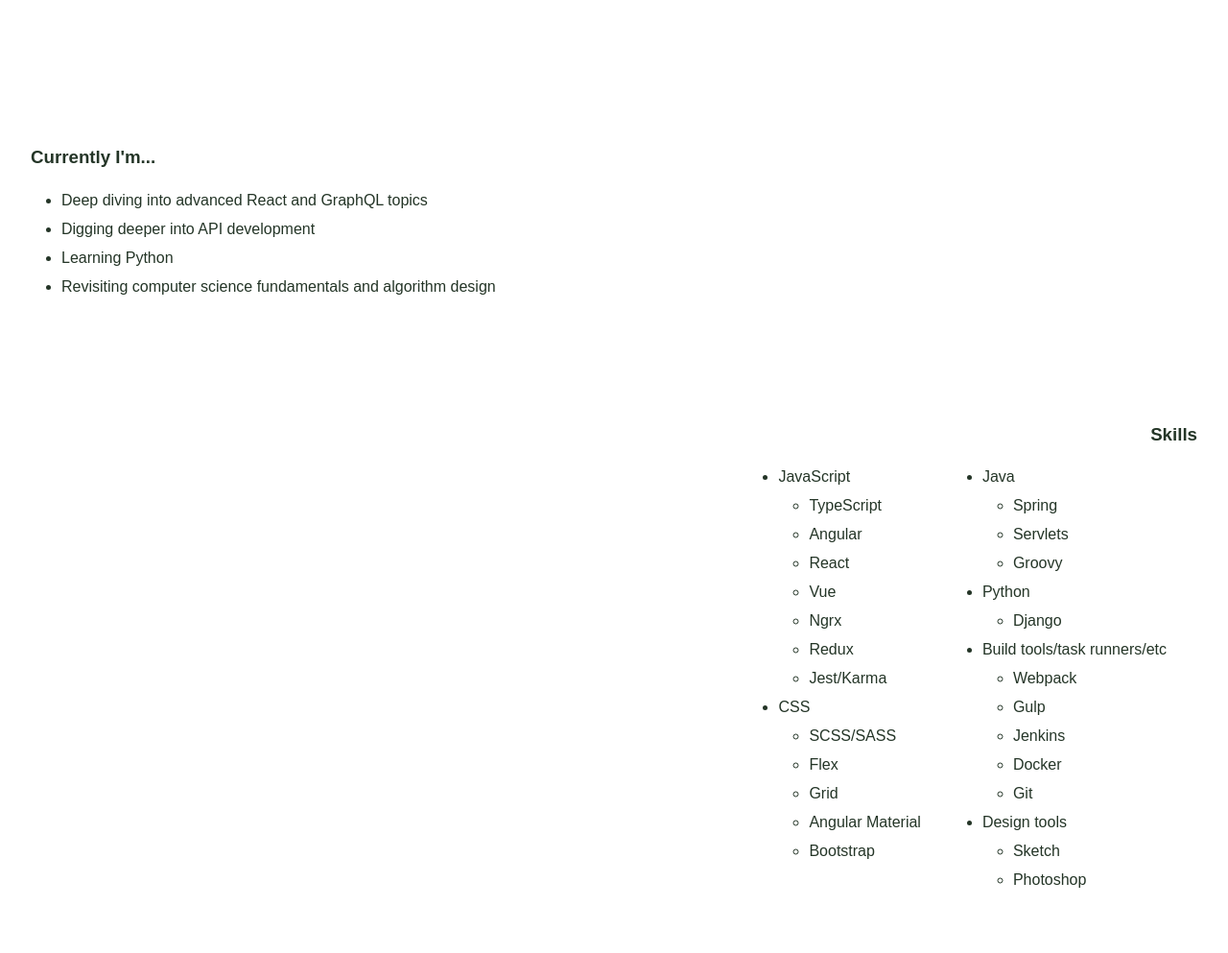
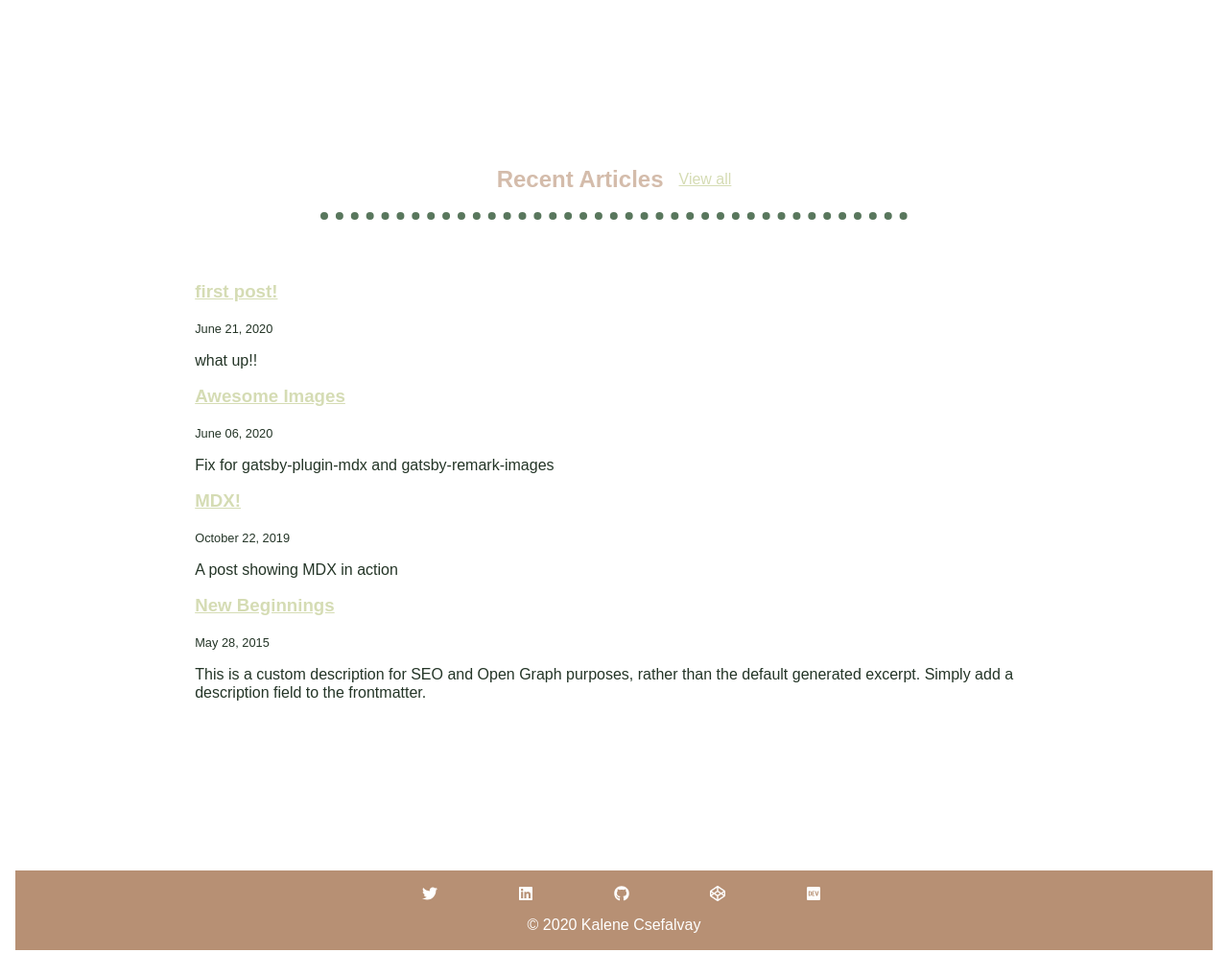
Before and after one commit to kalenenc/kalene-gatsby-personal-website, a Gatsby site: page / in a window 1280 px wide. Shown: the part 680-1673 px from the top of the page at 96% size. Built offline with nearby package versions, Linux system fonts and the light colour scheme; Gatsby itself is replaced by a stand-in of ours; some packages are replaced by stand-ins of ours.

Commit message:
articles preview component, prettier clean up, deletes unused files

```diff
--- a/src/components/ArticlesPreview.js
+++ b/src/components/ArticlesPreview.js
@@ -1,11 +1,49 @@
-import React from 'react'
+import React from "react"
+import { Link } from "gatsby"
+import HorizontalRule from "./HorizontalRule"
+import articlesPreviewStyles from "./style-modules/articlespreview.module.css"
 
-const ArticlesPreview = (_props) => {
+// @TODO: see if potentially this could be re-used in blog.js?
+const ArticlesPreview = props => {
+  const posts = props.posts
+  const firstFourPosts = posts.slice(0, 4)
 
-  // Lear
+  const hrConfig = {
+    width: "70%",
+    color: "var(--green)",
+    size: "0.5rem",
+    paddingBottom: "var(--lg-spacing)",
+  }
 
+  return (
+    <section>
+      <div className={articlesPreviewStyles.heading_container}>
+        <h2>Recent Articles</h2>
+        <Link className={articlesPreviewStyles.view_all} to="/blog">
+          View all
+        </Link>
+      </div>
 
-  // return (
+      <HorizontalRule hrConfig={hrConfig} />
 
-  // )
+      {firstFourPosts.map(({ node }) => {
+        const title = node.frontmatter.title || node.fields.slug
+        return (
+          <div key={node.fields.slug}>
+            <h3>
+              <Link to={`blog${node.fields.slug}`}> {title}</Link>
+            </h3>
+            <small>{node.frontmatter.date}</small>
+            <p
+              dangerouslySetInnerHTML={{
+                __html: node.frontmatter.description || node.excerpt,
+              }}
+            />
+          </div>
+        )
+      })}
+    </section>
+  )
 }
+
+export default ArticlesPreview
--- /dev/null
+++ b/src/components/Resources.js
@@ -0,0 +1,5 @@
+import React from "react"
+
+const Resources = () => {}
+
+export default Resources
--- a/src/components/header.js
+++ b/src/components/header.js
@@ -5,7 +5,7 @@
 import headerStyles from "./style-modules/header.module.css"
 import MeAndReese from "../images/me-and-reese-icon.jpg"
 
-const Header = (props) => {
+const Header = props => {
   // Proposed breakpoint for header: 980px
 
   const [svgSize, setSvgSize] = useState(0)
@@ -18,16 +18,15 @@
   const hrConfig = {
     width: "75%",
     color: "var(--olive)",
+    size: "0.7rem",
   }
 
   useEffect(() => {
     const handleResize = () => {
       if (imageRef.current) {
-
         setSvgSize(`${imageRef.current.getBoundingClientRect().height}px`)
         setTopOffset(imageRef.current.offsetTop)
         setLeftOffset(imageRef.current.offsetLeft)
-
       }
     }
 
@@ -73,11 +72,7 @@
             }}
             opacity="0.1"
           >
-            <rect
-              width={svgSize}
-              height={svgSize}
-              fill="var(--light-olive)"
-            />
+            <rect width={svgSize} height={svgSize} fill="var(--light-olive)" />
           </svg>
           <svg
             className={headerStyles.svg__two}
@@ -89,11 +84,7 @@
             }}
             opacity="0.1"
           >
-            <rect
-              width={svgSize}
-              height={svgSize}
-              fill="var(--light-olive)"
-            />
+            <rect width={svgSize} height={svgSize} fill="var(--light-olive)" />
           </svg>
           <svg
             className={headerStyles.svg__three}
@@ -105,11 +96,7 @@
             }}
             opacity="0.1"
           >
-            <rect
-              width={svgSize}
-              height={svgSize}
-              fill="var(--light-olive)"
-            />
+            <rect width={svgSize} height={svgSize} fill="var(--light-olive)" />
           </svg>
           <img
             ref={imageRef}
--- a/src/components/horizontalrule.js
+++ b/src/components/horizontalrule.js
@@ -1,18 +1,16 @@
 import React from "react"
 import horizontalruleStyles from "./style-modules/horizontalrule.module.css"
 
-
 const HorizontalRule = props => (
-    <hr
-        className={horizontalruleStyles.hr}
-        style={
-            {
-                border: 'transparent',
-                borderTop: `0.7rem dotted ${props.hrConfig.color}`,
-                width: props.hrConfig.width
-            }
-        }
-    />
+  <hr
+    className={horizontalruleStyles.hr}
+    style={{
+      border: "transparent",
+      borderTop: `${props.hrConfig.size} dotted ${props.hrConfig.color}`,
+      width: props.hrConfig.width,
+      paddingBottom: `${props.hrConfig.paddingBottom}` || "0px",
+    }}
+  />
 )
 
-export default HorizontalRule;
+export default HorizontalRule
--- a/src/components/layout.js
+++ b/src/components/layout.js
@@ -7,16 +7,8 @@
 
 class Layout extends React.Component {
   render() {
-    const {
-      location,
-      // title,
-      children,
-    } = this.props
+    const { location, children } = this.props
     const rootPath = `${__PATH_PREFIX__}/`
-    // const blogPath = `${__PATH_PREFIX__}/blog/`
-    // let header
-
-    //if (location.pathname === rootPath)
 
     return (
       <div className="padding">
--- a/src/components/nametag.js
+++ b/src/components/nametag.js
@@ -1,25 +1,25 @@
-import React, {useState, useEffect} from "react"
-import { Link } from 'gatsby'
+import React from "react"
+import { Link } from "gatsby"
 import nameTagStyles from "./style-modules/nametag.module.css"
 
-
-const NameTag = (props) => {
-
-    return (
-        <div
-            className={   nameTagStyles.nameTag  }
+const NameTag = props => {
+  return (
+    <div className={nameTagStyles.nameTag}>
+      <h1>
+        <Link
+          style={{
+            color:
+              !props.location || props.location === "/"
+                ? "var(--chocolate)"
+                : "var(--green)",
+          }}
+          to="/"
         >
-            <h1>
-                <Link style={
-                {
-                    color: !props.location || props.location === '/'
-                    ? 'var(--chocolate)'
-                    : 'var(--green)'
-                }
-            } to="/">Kalene</Link>
-            </h1>
-        </div>
-    )
+          Kalene
+        </Link>
+      </h1>
+    </div>
+  )
 }
 
-export default NameTag;
+export default NameTag
--- a/src/components/navigation.js
+++ b/src/components/navigation.js
@@ -1,38 +1,31 @@
-import React, { useRef, useState } from "react"
+import React, { useRef } from "react"
 import { Link } from "gatsby"
 import navigationStyles from "./style-modules/navigation.module.css"
 
-
 const Navigation = _props => {
-
-    const [heightClass,  setHeightClass] = useState('')
-
-    const ulRef = useRef();
-
-    const toggleNav = () => {
-        const newHeightClass = heightClass ? '' : 'fullHeight';
-        setHeightClass(newHeightClass);
-    }
-
+  const ulRef = useRef()
 
   return (
     <nav>
-            <ul ref={ulRef} className={`${navigationStyles.nav__list} ${navigationStyles[heightClass]}`}>
+      <ul ref={ulRef} className={`${navigationStyles.nav__list} `}>
         <li>
-                    <Link to="/blog" className={navigationStyles.nav__link}>articles</Link>
+          <Link to="/blog" className={navigationStyles.nav__link}>
+            articles
+          </Link>
         </li>
         <li>
-                    <Link to="/resources" className={navigationStyles.nav__link}>resources</Link>
+          <Link to="/resources" className={navigationStyles.nav__link}>
+            resources
+          </Link>
         </li>
         <li>
-                    <Link to="/about" className={navigationStyles.nav__link}>about</Link>
+          <Link to="/about" className={navigationStyles.nav__link}>
+            about
+          </Link>
         </li>
       </ul>
     </nav>
   )
-
 }
 
-
-
-export default Navigation;
+export default Navigation
--- /dev/null
+++ b/src/components/style-modules/articlespreview.module.css
@@ -0,0 +1,21 @@
+section {
+  width: 70%;
+  margin: 0 auto;
+}
+
+.heading_container {
+  display: flex;
+  align-items: center;
+  justify-content: center;
+}
+
+.view_all {
+  margin-left: var(--sm-spacing);
+}
+
+/* Removes image from header */
+@media (max-width: 650px) {
+  section {
+    width: 90%;
+  }
+}
--- a/src/components/style-modules/header.module.css
+++ b/src/components/style-modules/header.module.css
@@ -1,7 +1,7 @@
 header {
   background: var(--green);
   color: var(--white);
-  /* padding-bottom: 5.6rem; */
+  padding-bottom: 5.6rem;
   margin-bottom: var(--section-spacing);
 }
 
@@ -10,7 +10,6 @@
 }
 
 .header__description_container {
-  /* border: 2px solid purple; */
   padding: 4rem;
   display: grid;
   grid-template-columns: 40% 40%;
@@ -18,7 +17,6 @@
 }
 
 .header__description {
-  /* border: 2px solid red; */
   display: grid;
   padding: var(--sm-spacing);
   padding-bottom: 2.8rem;
@@ -31,7 +29,6 @@
 
 .header__image_container {
   position: relative;
-  /* border: 2px solid blue; */
   display: grid;
   height: 100%;
 }
@@ -53,8 +50,6 @@
   margin-bottom: 30rem;
 }
 
-
-
 /* Removes image from header */
 @media (max-width: 650px) {
   .header__description_container {
--- a/src/components/style-modules/horizontalrule.module.css
+++ b/src/components/style-modules/horizontalrule.module.css
@@ -2,5 +2,4 @@
   position: relative;
   margin: 0 auto;
   background: transparent;
-  padding-bottom: 5.6rem;
 }
--- a/src/pages/index.js
+++ b/src/pages/index.js
@@ -2,12 +2,12 @@
 
 import Layout from "../components/layout"
 import SEO from "../components/seo"
-import QuickLinks from "../components/quicklinks"
-import WhatImUpTo from '../components/whatimupto'
+import ArticlesPreview from "../components/ArticlesPreview"
 
 class IndexPage extends React.Component {
   render() {
     const siteTitle = this.props.data.site.siteMetadata.title
+    const posts = this.props.data.allMdx.edges
 
     return (
       <Layout location={this.props.location} title={siteTitle}>
@@ -16,9 +16,8 @@
           keywords={[`Kalene Csefalvay`, `Kalene`, `Csefalvay`, `frontend developer`]}
         />
 
-        <WhatImUpTo></WhatImUpTo>
+        <ArticlesPreview posts={posts}  />
 
-        <QuickLinks></QuickLinks>
 
       </Layout>
     )
@@ -34,5 +33,20 @@
         title
       }
     }
+    allMdx(sort: { fields: [frontmatter___date], order: DESC }) {
+      edges {
+        node {
+          excerpt
+          fields {
+            slug
+          }
+          frontmatter {
+            date(formatString: "MMMM DD, YYYY")
+            title
+            description
+          }
+        }
+      }
+    }
   }
 `
--- a/src/styles/global.css
+++ b/src/styles/global.css
@@ -3,7 +3,6 @@
 }
 
 /* Colors */
-
 
 :root {
   /* Spacing */
@@ -11,7 +10,7 @@
   --sm-spacing: calc(var(--base-spacing) / 2); /*  16 */
   --xs-spacing: calc(var(--sm-spacing) / 2); /* 8  */
   --xxs-spacing: calc(var(--xs-spacing) / 2); /* 4 */
-    --lg-spacing: calc(var(--base-spacing) * 2 ); /* 64  */
+  --lg-spacing: calc(var(--base-spacing) * 2); /* 64  */
   --x-lg-spacing: calc(var(--lg-spacing) * 2); /* 128 */
   --xx-lg-spacing: calc(var(--x-lg-spacing) * 2); /* 256 */
 
@@ -20,26 +19,23 @@
   --letter-spacing: 0.01rem;
 
   /* Breakpoints */
-    --header-breakpoint: 65.0rem;
-
+  --header-breakpoint: 65rem;
 
   /* Colors */
-    --green: #59775D;
+  --green: #59775d;
   --forest: #243527;
-    --olive: #9DA47A;
+  --olive: #9da47a;
   --light-olive: #d5dcb4;
   --lightest-olive: #e1e4d2;
-    --chocolate: #B79074;
+  --chocolate: #b79074;
   --dark-chocolate: #795d49;
   --light-chocolate: #d4bcab;
   --white: #ffffff;
-
-
 }
 
 html body {
   font-size: var(--sm-spacing);
-    font-family: 'Varela Round', sans-serif;
+  font-family: "Varela Round", sans-serif;
   /* font-family: 'Courier New', Courier, monospace; */
 }
 
@@ -50,8 +46,14 @@
   color: var(--forest);
 }
 
-h2, h3, h4, h5, h6, p, a {
-  font-family: 'Varela Round', sans-serif;
+h2,
+h3,
+h4,
+h5,
+h6,
+p,
+a {
+  font-family: "Varela Round", sans-serif;
   /* font-family: 'Courier New', Courier, monospace; */
   position: relative;
 }
@@ -69,7 +71,6 @@
 }
 
 /* -------- Lists -------- */
-
 
 .sm--spacing {
   margin-bottom: var(--sm-spacing);
@@ -99,22 +100,20 @@
 
 ol {
   list-style-type: decimal;
-  margin:  0 0 var(--sm-spacing);
+  margin: 0 0 var(--sm-spacing);
   padding: 0 0 0 var(--base-spacing);
 }
 
 ul {
   list-style-type: disc;
-  margin:  0 0 var(--sm-spacing);
+  margin: 0 0 var(--sm-spacing);
   padding: 0 0 0 var(--base-spacing);
-
 }
 
 ul ul {
   list-style-type: circle;
   margin-bottom: 0;
 }
-
 
 dl {
   margin-bottom: var(--base-spacing) / 2;
@@ -126,5 +125,5 @@
 }
 
 dl dd {
-    margin: 0
+  margin: 0;
 }
```
Also changed, not shown: src/components/footer.js (+11 -8 lines), src/components/quicklinks.js (+48 -33 lines), src/pages/contact.js (deleted, +0 -15 lines), src/pages/projects.js (deleted, +0 -15 lines). Lines whose indentation alone changed are shown as unchanged.
